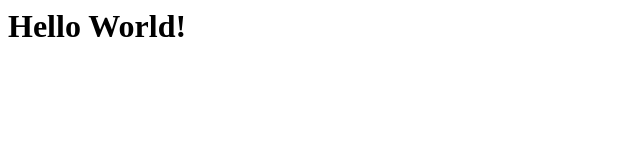
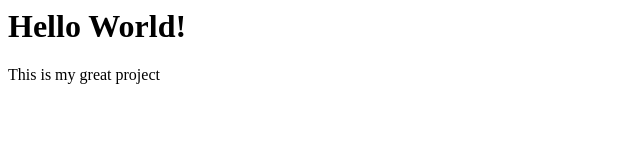
Before and after one commit to asBrettisay/congenial-rotary-phone, a plain HTML site: page index.html in a window 1280 px wide. Shown: the whole page, without its empty margins (0-640 px from the left). Drawn offline with Linux system fonts and the light colour scheme.

Commit message:
Update index.html

```diff
--- a/index.html
+++ b/index.html
@@ -1,5 +1,6 @@
 <html>
   <body>
     <h1>Hello World!</h1>
+    <p>This is my great project</p>
   </body>
 </html>
```
